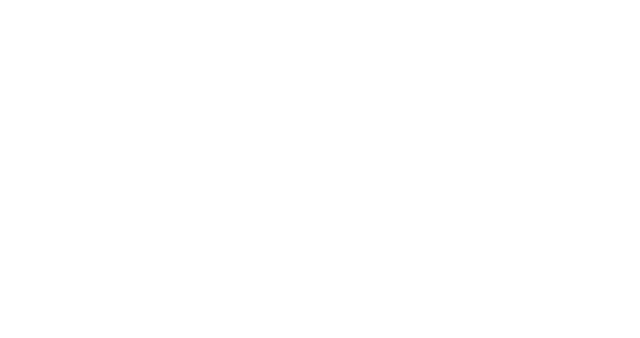
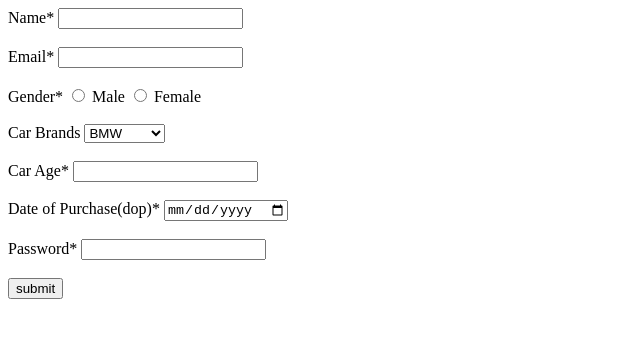
Before and after one commit to acciojob/car-insurance-form-abhishekturukmane, a website: page main.html in a window 1280 px wide. Shown: the whole page, without its empty margins (0-640 px from the left). Drawn offline with Linux system fonts and the light colour scheme.

Commit message:
created a submission

```diff
--- a/main.html
+++ b/main.html
@@ -11,6 +11,57 @@
     <script type="text/javascript" src="./script.js">
 </script>
 
+	<div>
+		<label for="name">Name*</label>
+		<input type="text" id="name" required>
+	</div>
+	<br>
+
+	<div>
+		<label for="email">Email*</label>
+		<input type="email" id="email" required>
+	</div>
+	<br>
+
+	<div>
+		<label for="gender">Gender*</label>
+		<input type="radio" name="gender" required>
+		<label for="gender">Male</label>
+		<input type="radio" name="gender" required>
+		<label for="gender">Female</label>
+	</div>
+	<br>
+
+	<div>
+		<label for="cars">Car Brands</label>
+		<select id="cars" required>
+			<option value="BMW">BMW</option>
+			<option value="Audi">Audi</option>
+			<option value="Mercedez">Mercedez</option>
+		</select>
+	</div>
+	<br>
+
+	<div>
+		<label for="carage">Car Age*</label>
+		<input type="number" id="carage" required>
+	</div>
+	<br>
+
+	<div>
+		<label for="dop">Date of Purchase(dop)*</label>
+		<input type="date" id="dop" required>
+	</div>
+	<br>
+
+	<div>
+		<label for="password">Password*</label>
+		<input type="password" id="password" required>
+	</div>
+	<br>
+
+	<button type="submit">submit</button>
+
 </body>
 
 </html>
```
